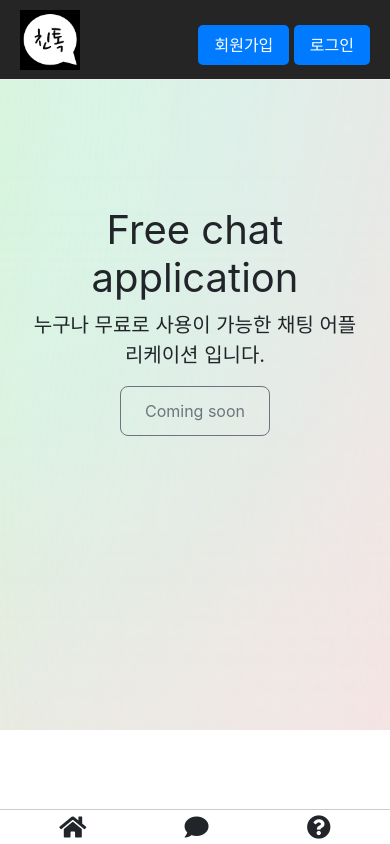
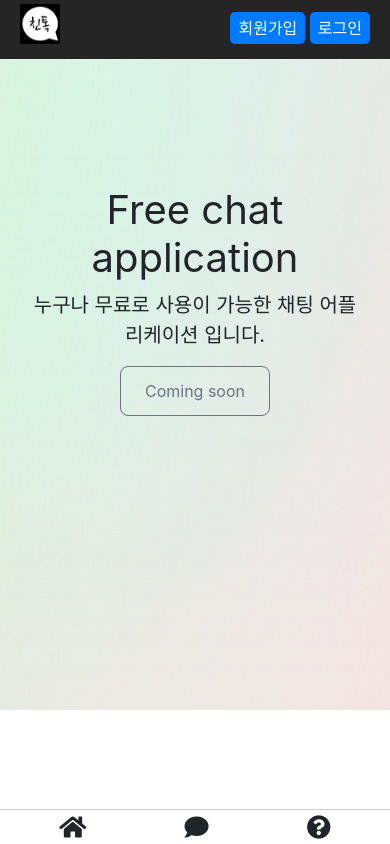
Before and after one commit to LJC0831/frontend, a Vue app: page / in a window 390 px wide. Built offline with nearby package versions, Linux system fonts and the light colour scheme; what vue-toast-notification would draw is missing.

Commit message:
디자인 수정

```diff
--- a/src/components/Header_01.vue
+++ b/src/components/Header_01.vue
@@ -1,7 +1,7 @@
 <template>
   <header>
     <div class="login-container">
-      <div class="header-name" @click="refreshPage"><img src="@/assets/main_logo.png" style="width: 60px; height: 60px; margin-top: -10px;"></div>
+      <div class="header-name" @click="refreshPage"><img src="@/assets/main_logo.png" class="main_logo_img"></div>
       <div class="login-button-container">
         <div v-if="!isLoggedIn" class="signup-button" @click="showSignupModal = true">
           <button class="signup-btn">회원가입</button>&nbsp;
@@ -601,6 +601,11 @@ header {
   height: 80px;
 }
 
+.main_logo_img{
+  width: 60px;
+  height: 60px;
+  margin-top: -10px;
+}
 .login-modal {
 position: fixed;
 top: 0;
@@ -740,4 +745,36 @@ width: 70px;
 cursor: pointer;
 }
 
+@media (max-width: 768px) {
+  header {
+    height: 60px;
+  }
+  .profile-img {
+    width: 30px;
+    height: 30px;
+    background-color: #ffffff;
+    margin-right: 10px;
+    cursor: pointer;
+    border-radius: 50%; /* Add the border-radius property to create a circular profile picture */
+    object-fit: cover;
+  }
+  .main_logo_img{
+    width: 40px;
+    height: 40px;
+    margin-top: -25px;
+  }
+  .login-button-container{
+    margin-top:-15px;
+  }
+
+  .login-btn, .signup-btn, .logout-btn {
+    padding: 4px 8px;
+    background-color: #007bff;
+    color: #ffffff;
+    border: none;
+    border-radius: 5px;
+    cursor: pointer;
+    }
+
+}
 </style>
```
